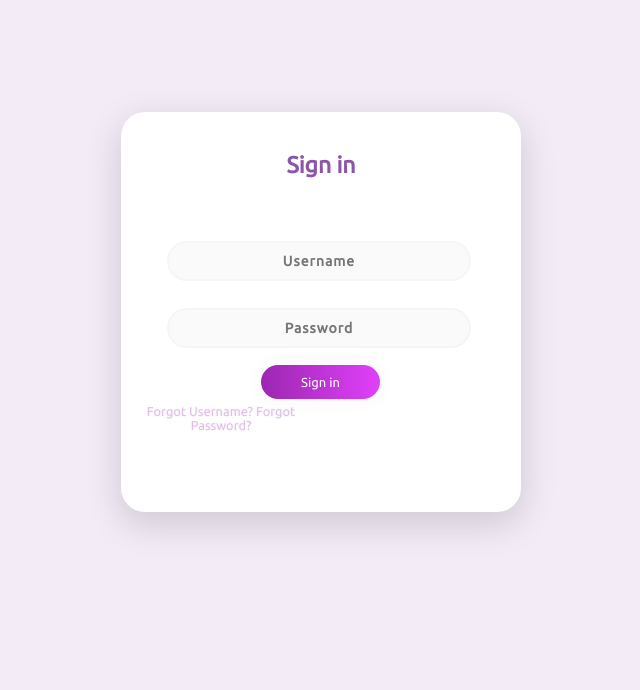
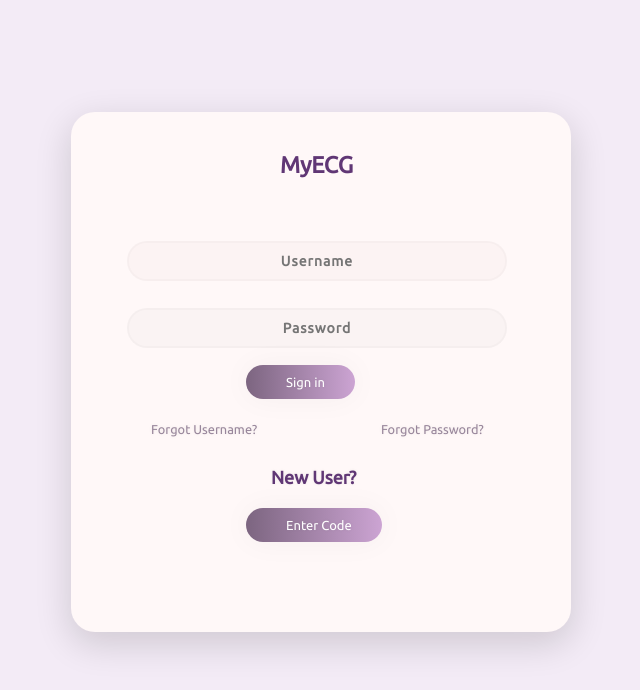
Before and after one commit to pdk160230/SleepApnea, a Python web app: template templates/base.html in a window 1280 px wide. Shown: the top 690 px of the page, without its empty margins (319-959 px from the left). Run offline with Jinja, Linux system fonts and the light colour scheme; the template is opened without the code that fills it, so the values that code supplies are empty; some libraries are stand-ins or nearby versions.

Commit message:
Fix styling

```diff
--- a/static/css/styles.css
+++ b/static/css/styles.css
@@ -4,9 +4,9 @@ body {
 }
 
 .main {
-    background-color: #FFFFFF;
-    width: 400px;
-    height: 400px;
+    background-color: #fff8f8;
+    width: 500px;
+    height: 520px;
     margin: 7em auto;
     border-radius: 1.5em;
     box-shadow: 0px 11px 35px 2px rgba(0, 0, 0, 0.14);
@@ -14,10 +14,12 @@ body {
 
 .sign {
     padding-top: 40px;
-    color: #8C55AA;
+    color: #603775;
     font-family: 'Ubuntu', sans-serif;
     font-weight: bold;
     font-size: 23px;
+    margin-left: 1px;
+    margin-right: 10px;
 }
 
 .un {
@@ -26,7 +28,7 @@ color: rgb(38, 50, 56);
 font-weight: 700;
 font-size: 14px;
 letter-spacing: 1px;
-background: rgba(136, 126, 126, 0.04);
+background: rgba(168, 122, 122, 0.04);
 padding: 10px 20px;
 border: none;
 border-radius: 20px;
@@ -34,7 +36,7 @@ outline: none;
 box-sizing: border-box;
 border: 2px solid rgba(0, 0, 0, 0.02);
 margin-bottom: 50px;
-margin-left: 46px;
+margin-left: 56px;
 text-align: center;
 margin-bottom: 27px;
 font-family: 'Ubuntu', sans-serif;
@@ -42,6 +44,17 @@ font-family: 'Ubuntu', sans-serif;
 
 form.form1 {
     padding-top: 40px;
+}
+
+.newuser {
+    padding-top: 10px;
+    color: #603775;
+    font-family: 'Ubuntu', sans-serif;
+    font-weight: bold;
+    font-size: 18px;
+    text-align: center;
+    margin-left: 200px;
+    width: 50%;
 }
 
 .pass {
@@ -58,7 +71,7 @@ outline: none;
 box-sizing: border-box;
 border: 2px solid rgba(0, 0, 0, 0.02);
 margin-bottom: 50px;
-margin-left: 46px;
+margin-left: 56px;
 text-align: center;
 margin-bottom: 27px;
 font-family: 'Ubuntu', sans-serif;
@@ -67,32 +80,53 @@ font-family: 'Ubuntu', sans-serif;
 
 .un:focus, .pass:focus {
     border: 2px solid rgba(0, 0, 0, 0.18) !important;
+}
 
+.entercode {
+    padding-top: 40px;
+    color: #603775;
+    font-family: 'Ubuntu', sans-serif;
+    font-weight: bold;
+    font-size: 23px;
 }
 
 .submit {
   cursor: pointer;
     border-radius: 5em;
     color: #fff;
-    background: linear-gradient(to right, #9C27B0, #E040FB);
+    background: linear-gradient(to right, #7c6580, #cca4d3);
     border: 0;
     padding-left: 40px;
-    padding-right: 40px;
+    padding-right: 30px;
     padding-bottom: 10px;
     padding-top: 10px;
     font-family: 'Ubuntu', sans-serif;
     margin-left: 35%;
     font-size: 13px;
-    box-shadow: 0 0 20px 1px rgba(0, 0, 0, 0.04);
+    box-shadow: 0 0 30px 1px rgba(0, 0, 0, 0.04);
+}
+
+.retrieve {
+    text-shadow: 0px 0px 3px rgba(117, 117, 117, 0.12);
+    color: #98869b;
+    padding-top: 30px;
+    width: 50%;
+    text-align: center;
+    font-size: 0.8rem;
+    padding-left: 80px;
+    padding-right: 40px;
 }
 
 .forgot {
     text-shadow: 0px 0px 3px rgba(117, 117, 117, 0.12);
     color: #E1BEE7;
-    padding-top: 15px;
+    padding-top: 30px;
     width: 50%;
     text-align: center;
-    font-size: 0.8rem;
+    font-size: 0.1rem;
+    margin-left: 35%;
+    padding-left: 40px;
+    padding-right: 40px;
 }
 
 a {
--- a/templates/base.html
+++ b/templates/base.html
@@ -11,15 +11,19 @@
     </head>
 
     <body>
-      <div class="main">
-        <p class="sign" align="center">Sign in</p>
+       <div class="main">
+        <p class="sign" align="center">MyECG</p>
         <form class="form1">
           <input class="un " type="text" align="center" placeholder="Username">
           <input class="pass" type="password" align="center" placeholder="Password">
           <a class="submit" align="center">Sign in</a>
-        <div class="forgot">
-            <a href="#" align="center">Forgot Username?</a>
-            <a href="#" align="center">Forgot Password?</a>
+        <div class="forgot" align="center"></div>
+            <a class="retrieve" href="#" align="center">Forgot Username?</a>
+            <a class="retrieve" href="#" align="center">Forgot Password?</a>
+            <div class="forgot" align="center"></div>
+            <a class="newuser" href="#" align="center">New User?</a>
+            <div class="forgot" align="center"></div>
+            <a class="submit" align="center">Enter Code</a>
         </div>
 
         </div>
```
